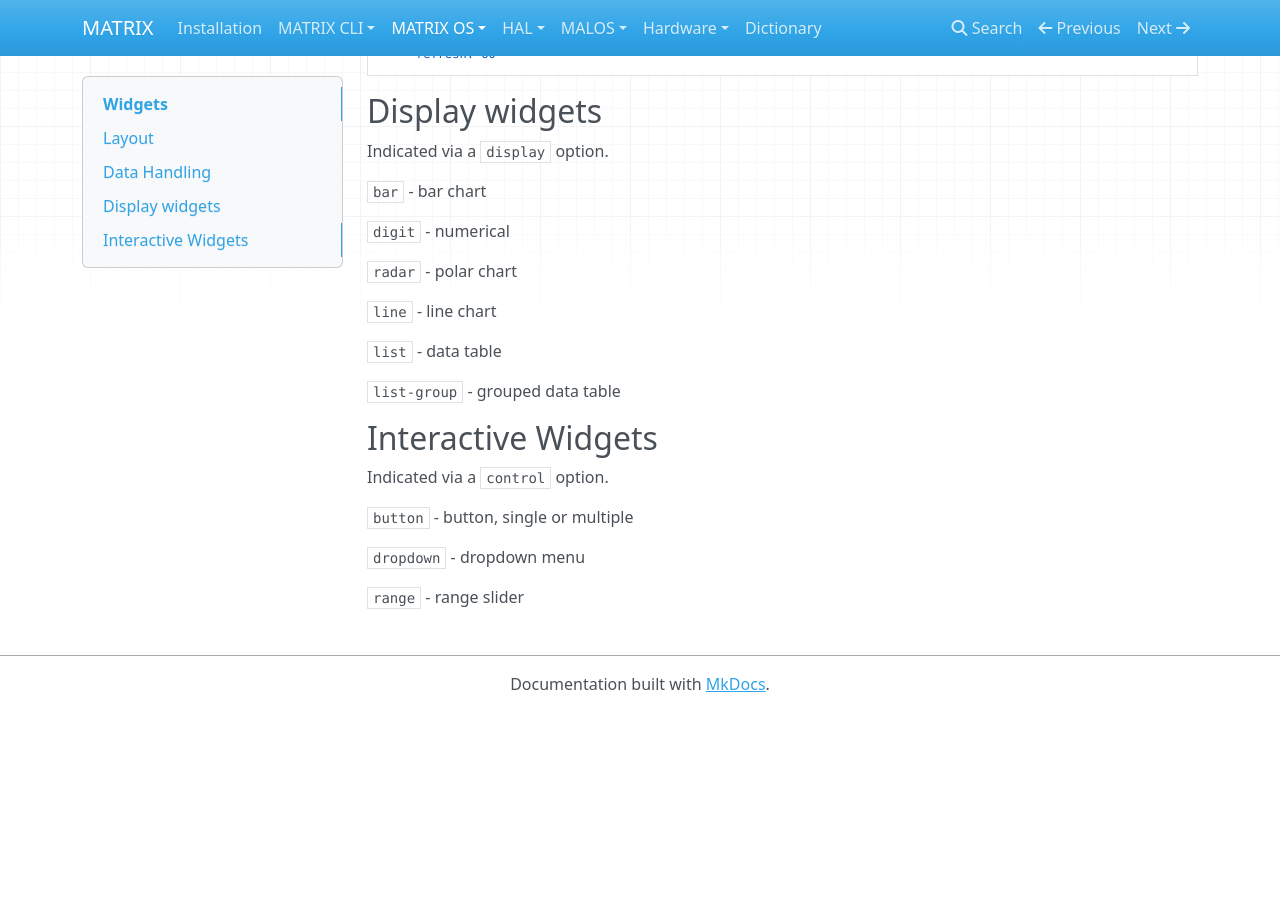
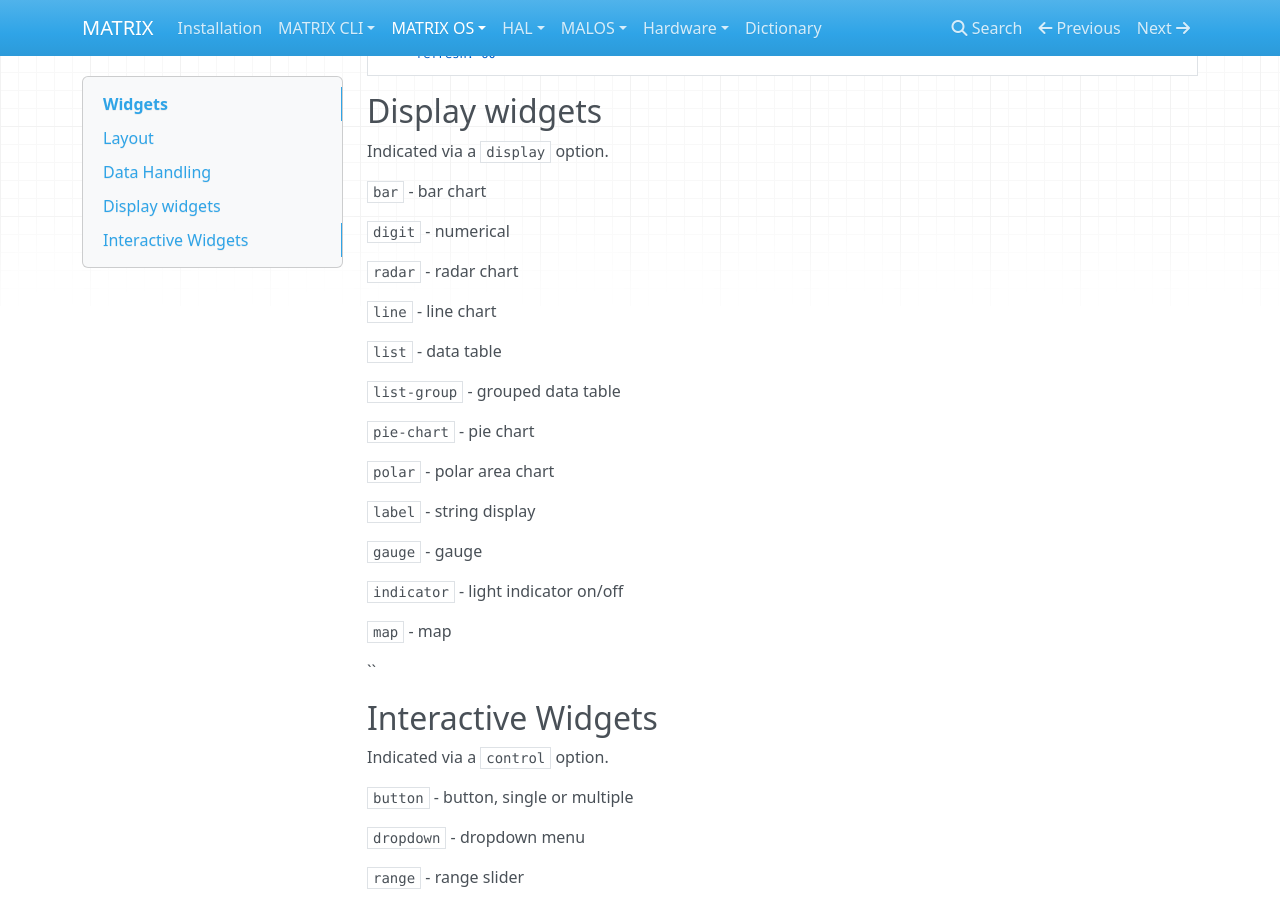
Before and after one commit to matrix-io/matrix-documentation, an MkDocs documentation site: the page built from docs/Configuration/widgets.md, in a window 1280 px wide and 900 px high, scrolled down 861 px. Built offline with MkDocs 1.6.1, drawn with Linux system fonts in a browser that asks for light colours; nearby versions of some CDN libraries; old or Windows-style settings are respelled for this version of MkDocs; before the commit the page ends 1573 px from its top, so only the background shows below that.

Commit message:
add new display widgets

```diff
--- a/docs/Configuration/widgets.md
+++ b/docs/Configuration/widgets.md
@@ -49,13 +49,27 @@ Indicated via a `display` option.
 
 `digit` - numerical
 
-`radar` - polar chart
+`radar` - radar chart
 
 `line` - line chart
 
 `list` - data table
 
 `list-group` - grouped data table
+
+`pie-chart` - pie chart
+
+`polar` - polar area chart
+
+`label` - string display
+
+`gauge` - gauge
+
+`indicator` -  light indicator on/off
+
+`map` - map
+
+``
 
 ## Interactive Widgets
 Indicated via a `control` option.
```
